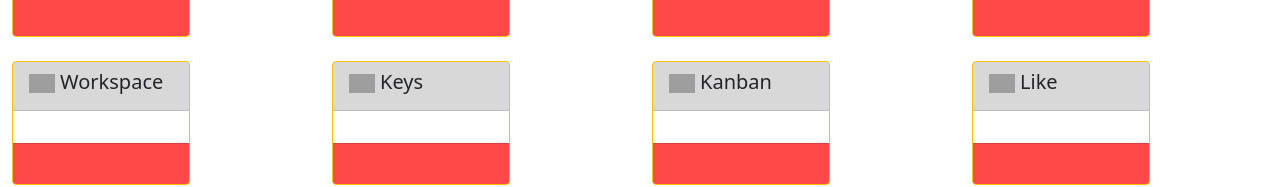
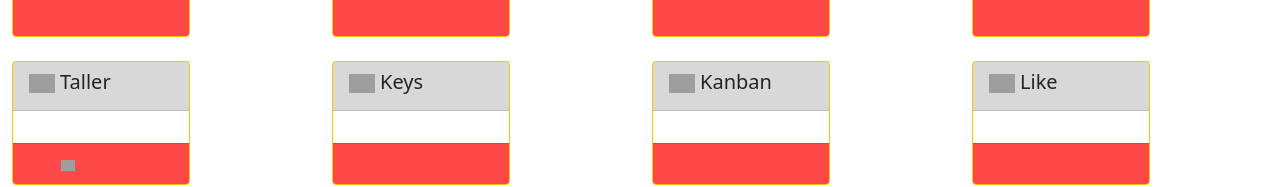
Before and after one commit to Rick-torrellas/tools-a, a React (Create React App) app: page / in a window 1280 px wide. Shown: the part 1161-1348 px from the top of the page. Built offline with nearby package versions, Linux system fonts and the light colour scheme; grey boxes are pictures that could not be loaded.

Commit message:
feat: adding

```diff
--- a/src/data/data.js
+++ b/src/data/data.js
@@ -154,7 +154,7 @@ const data = [
     npmRepo: '',
     docs: '',
     logoPath: 'https://res.cloudinary.com/rick-rick-torrellas/image/upload/v1629322154/icons/web-page_zspqfa.png',
-    officialPage: ''
+    officialPage: 'https://rick-torrellas-xamples.herokuapp.com/'
 },
 {
     title: 'Tutorials',
@@ -277,7 +277,7 @@ const data = [
     officialPage: ''
 },
 {
-    title: 'Workspace',
+    title: 'Taller',
     desc: '',
     npmClone: '',
     githubClone: '',
@@ -285,7 +285,7 @@ const data = [
     npmRepo: '',
     docs: '',
     logoPath: 'https://res.cloudinary.com/rick-rick-torrellas/image/upload/v1629301152/icons/blacksmith_yc4kau.png',
-    officialPage: ''
+    officialPage: 'https://rick-torrellas-taller.herokuapp.com/'
 },
 {
     title: 'Keys',
```
